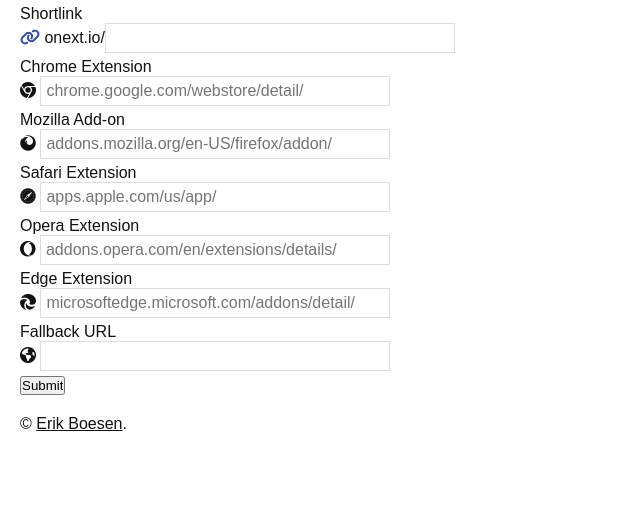
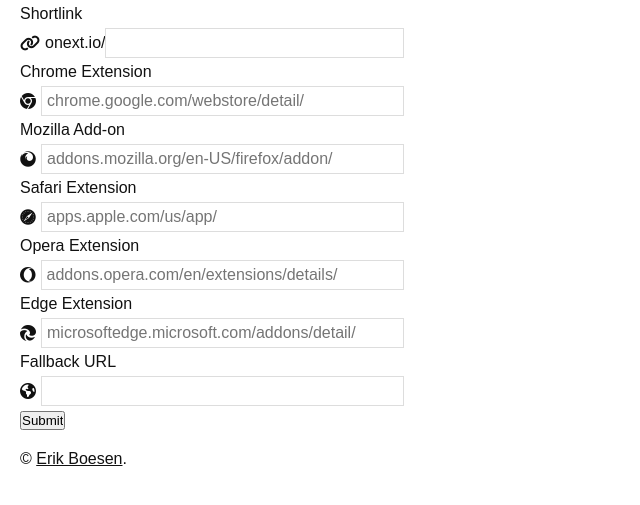
Before and after one commit to ErikBoesen/onext, a Flask app: page / in a window 1280 px wide. Shown: the part 73-578 px from the top of the page, without its empty margins (0-640 px from the left). Run offline with Flask 2, Linux system fonts and the light colour scheme; some libraries are stand-ins or nearby versions; some web fonts are replaced.

Commit message:
Correct alignment of inputs

```diff
--- a/app/static/css/main.css
+++ b/app/static/css/main.css
@@ -28,7 +28,7 @@
 }
 
 main {
-    max-width: 8in;
+    max-width: 4in;
 }
 
 a {
@@ -43,13 +43,15 @@
 }
 
 .entry {
-
 }
-.entry.full {
-
+.entry div {
+    display: flex;
+    align-items: center;
+}
+.entry i {
+    margin-right: 5px;
 }
 
-.entry .fa-link { color: #344ea9; }
 .entry.full .fa-chrome  { color: #3cba54; }
 .entry.full .fa-firefox { color: #ff7139; }
 .entry.full .fa-safari  { color: #006CFF; }
@@ -73,7 +75,7 @@
 input[type="text"],
 input[type="password"] {
     padding: 5px;
-    width: 350px;
+    width: 100%;
     border: solid 1px #ddd;
     display: inline;
     font: inherit;
--- a/app/templates/_input.html
+++ b/app/templates/_input.html
@@ -1,9 +1,11 @@
 <div class="entry">
     {{ item.label }}
+    <div>
     {% if icon %}
     <i class="fa fa-{{ icon }}"></i>
     {% endif %}
     {% if inside %}<span class="inside">{{ inside }}</span>{% endif %}{{ item(placeholder=placeholder) }}
+    </div>
     {% for error in item.errors %}
     <span class="error">{{ error }}</span>
     {% endfor %}
```
